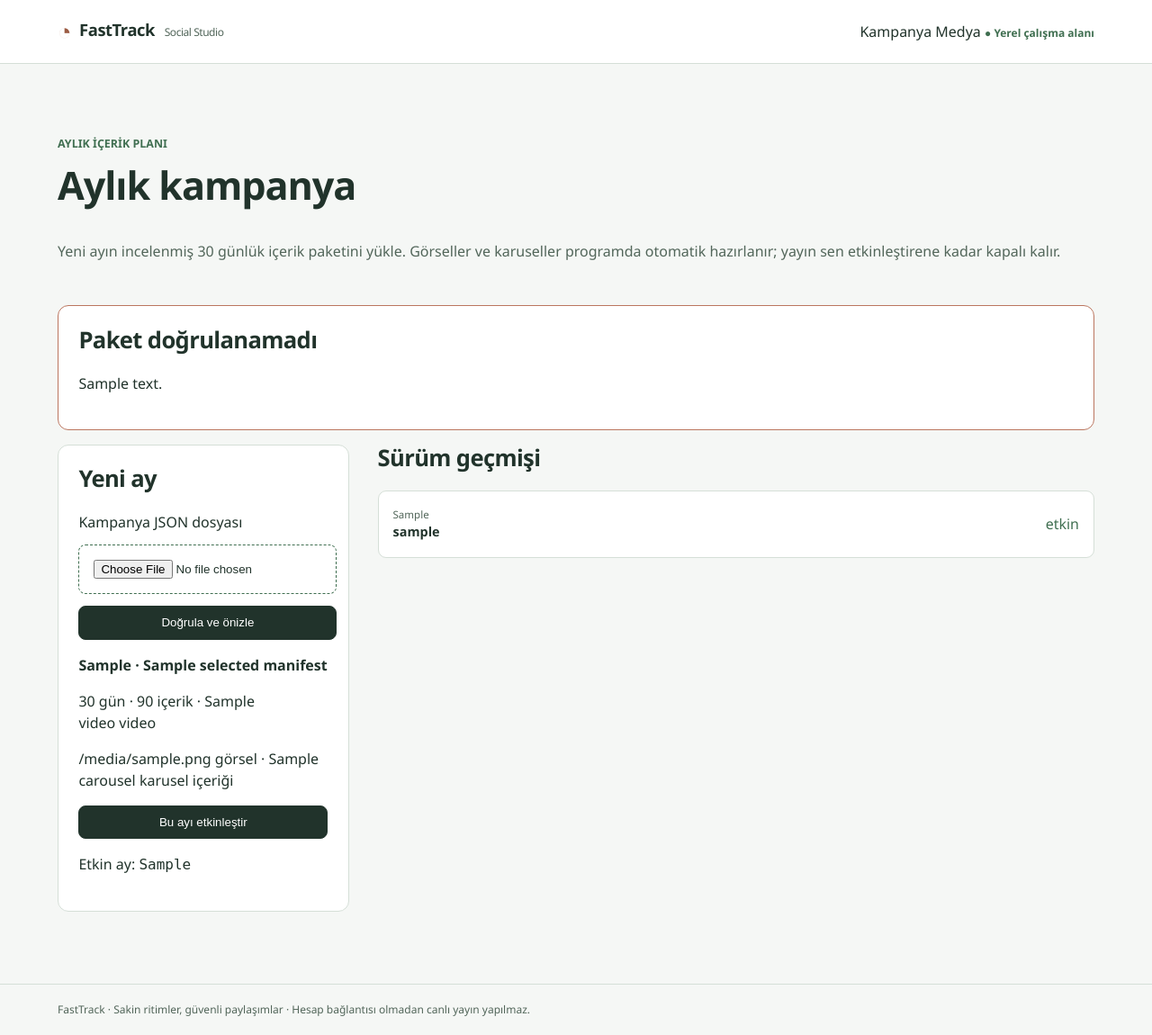
After one commit to dehbkoclugu-afk/fasting_app, a Python web app: template social_funnel/src/social_funnel/web/templates/campaign_import.html in a window 1280 px wide. The commit adds this page. Shown: the whole page at 90% size. Run offline with Jinja, Linux system fonts and the light colour scheme; the template is opened without the code that fills it: most values are stand-ins (such as "Sample title", 1, 10 or a date in 2020).

Commit message:
feat: add monthly campaign refresh workspace

```diff
--- a/social_funnel/src/social_funnel/web/static/app.css
+++ b/social_funnel/src/social_funnel/web/static/app.css
@@ -86,6 +86,11 @@ footer { padding: 1.2rem min(5vw, 5rem); border-top: 1px solid var(--line); colo
 .coverage-cell { display: flex; justify-content: space-between; gap: .5rem; border: 1px solid var(--line); border-radius: 8px; padding: .65rem; font-size: .78rem; background: var(--surface); }
 .coverage-cell.ready { border-color: var(--sage); background: #eaf3ec; }
 .coverage-cell.missing span { color: var(--coral); }
+.revision-list { display: grid; gap: .6rem; }
+.revision-list .day-card { display: flex; justify-content: space-between; align-items: center; text-decoration: none; }
+.revision-list span { display: flex; flex-direction: column; }
+.revision-list small { color: var(--muted); }
+.revision-list em { color: var(--sage); font-style: normal; }
 @media (max-width: 960px) { .hero, .columns { grid-template-columns: 1fr; } .locale-grid { grid-template-columns: 1fr; } }
 @media (max-width: 960px) { .media-layout { grid-template-columns: 1fr; } }
 @media (max-width: 600px) { .day-grid { grid-template-columns: 1fr; } .stats { grid-template-columns: repeat(2, 1fr); } .topbar { padding: 1rem; } .local-badge { display: none; } }
--- a/social_funnel/src/social_funnel/web/templates/base.html
+++ b/social_funnel/src/social_funnel/web/templates/base.html
@@ -9,7 +9,7 @@
 <body>
   <header class="topbar">
     <a href="/" class="brand"><span class="brand-icon">◔</span> FastTrack <small>Social Studio</small></a>
-    <nav><a href="/media">Medya</a> <span class="local-badge">● Yerel çalışma alanı</span></nav>
+    <nav><a href="/campaigns">Kampanya</a> <a href="/media">Medya</a> <span class="local-badge">● Yerel çalışma alanı</span></nav>
   </header>
   <main>{% block content %}{% endblock %}</main>
   <footer>FastTrack · Sakin ritimler, güvenli paylaşımlar · Hesap bağlantısı olmadan canlı yayın yapılmaz.</footer>
--- /dev/null
+++ b/social_funnel/src/social_funnel/web/templates/campaign_import.html
@@ -0,0 +1,36 @@
+{% extends "base.html" %}
+{% block title %}Aylık kampanya | FastTrack Social{% endblock %}
+{% block content %}
+<section class="detail-hero">
+  <p class="eyebrow">AYLIK İÇERİK PLANI</p>
+  <h1>Aylık kampanya</h1>
+  <p>Yeni ayın incelenmiş 30 günlük içerik paketini yükle. Görseller ve karuseller programda otomatik hazırlanır; yayın sen etkinleştirene kadar kapalı kalır.</p>
+</section>
+{% if issues %}<section class="notice error" role="alert"><h2>Paket doğrulanamadı</h2>{% for issue in issues %}<p>{{ issue.message }}</p>{% endfor %}</section>{% endif %}
+<section class="media-layout">
+  <article class="upload-card">
+    <h2>Yeni ay</h2>
+    <form method="post" action="/campaigns/preflight" enctype="multipart/form-data">
+      <input type="hidden" name="csrf" value="{{ csrf }}">
+      <label for="package">Kampanya JSON dosyası</label>
+      <input id="package" name="package" type="file" accept=".json,application/json" required>
+      <button type="submit">Doğrula ve önizle</button>
+    </form>
+    {% if selected %}
+      <p><strong>{{ selected.target_month }} · {{ selected_manifest.title }}</strong></p>
+      <p>30 gün · 90 içerik · {{ format_counts.video }} video</p>
+      <p>{{ format_counts.image }} görsel · {{ format_counts.carousel }} karusel içeriği</p>
+      <form method="post" action="/campaigns/{{ selected.id }}/activate">
+        <input type="hidden" name="csrf" value="{{ csrf }}">
+        <button type="submit">Bu ayı etkinleştir</button>
+      </form>
+    {% endif %}
+    {% if active %}<p>Etkin ay: <code>{{ active.target_month }}</code></p>{% endif %}
+    {% if revisions|length > 1 %}<form method="post" action="/campaigns/rollback"><input type="hidden" name="csrf" value="{{ csrf }}"><button class="quiet" type="submit">Önceki aya dön</button></form>{% endif %}
+  </article>
+  <div>
+    <h2>Sürüm geçmişi</h2>
+    {% if revisions %}<div class="revision-list">{% for item in revisions %}<a class="day-card" href="/campaigns?revision={{ item.id }}"><span><small>{{ item.target_month }}</small><strong>{{ item.campaign_slug }}</strong></span>{% if active and active.id == item.id %}<em>etkin</em>{% endif %}</a>{% endfor %}</div>{% else %}<p>Henüz yüklenmiş aylık paket yok.</p>{% endif %}
+  </div>
+</section>
+{% endblock %}
--- a/social_funnel/src/social_funnel/web/templates/dashboard.html
+++ b/social_funnel/src/social_funnel/web/templates/dashboard.html
@@ -7,7 +7,7 @@
     <h1>{{ campaign_title }}</h1>
     <p>Türkçe, English ve Português do Brasil içerikleri tek yerde; yayın öncesi kontrol sende.</p>
     <div class="hero-meta"><span>{{ total }} jobs</span><span>12 destinations</span><span>3 languages</span></div>
-    <p><a class="button-link" href="/media">Aylık medya yükle</a></p>
+    <p><a class="button-link" href="/campaigns">Aylık kampanya</a> <a class="button-link" href="/media">Aylık medya yükle</a></p>
   </div>
   <div class="status-panel">
     <p class="eyebrow">Yayın kuyruğu</p>
--- a/social_funnel/src/social_funnel/windows/launcher.py
+++ b/social_funnel/src/social_funnel/windows/launcher.py
@@ -163,6 +163,9 @@ def run_smoke_check(workspace: Path, report_path: Path) -> int:
             health = client.get("/health")
             health.raise_for_status()
             health_status = health.json()["status"]
+            campaigns = client.get("/campaigns")
+            campaigns.raise_for_status()
+            campaigns_page = "Aylık kampanya" in campaigns.text
 
         first_content = app.state.manifest.ideas[0].localized[0]
         asset = render_asset(RenderRequest(first_content, workspace / "smoke-media"))
@@ -175,6 +178,7 @@ def run_smoke_check(workspace: Path, report_path: Path) -> int:
 
         report = {
             "account_count": summary.account_count,
+            "campaigns_page": campaigns_page,
             "health": health_status,
             "idea_count": summary.idea_count,
             "job_count": summary.job_count,
```
Also changed, not shown: social_funnel/docs/operator-guide.md (+12 -0 lines), social_funnel/src/social_funnel/web/routes.py (+90 -1 lines), social_funnel/tests/packaging/test_bundle_manifest.py (+1 -0 lines), social_funnel/tests/web/test_routes.py (+73 -0 lines), social_funnel/README.md, social_funnel/tests/campaign/test_package.py (line endings or trailing spaces).
